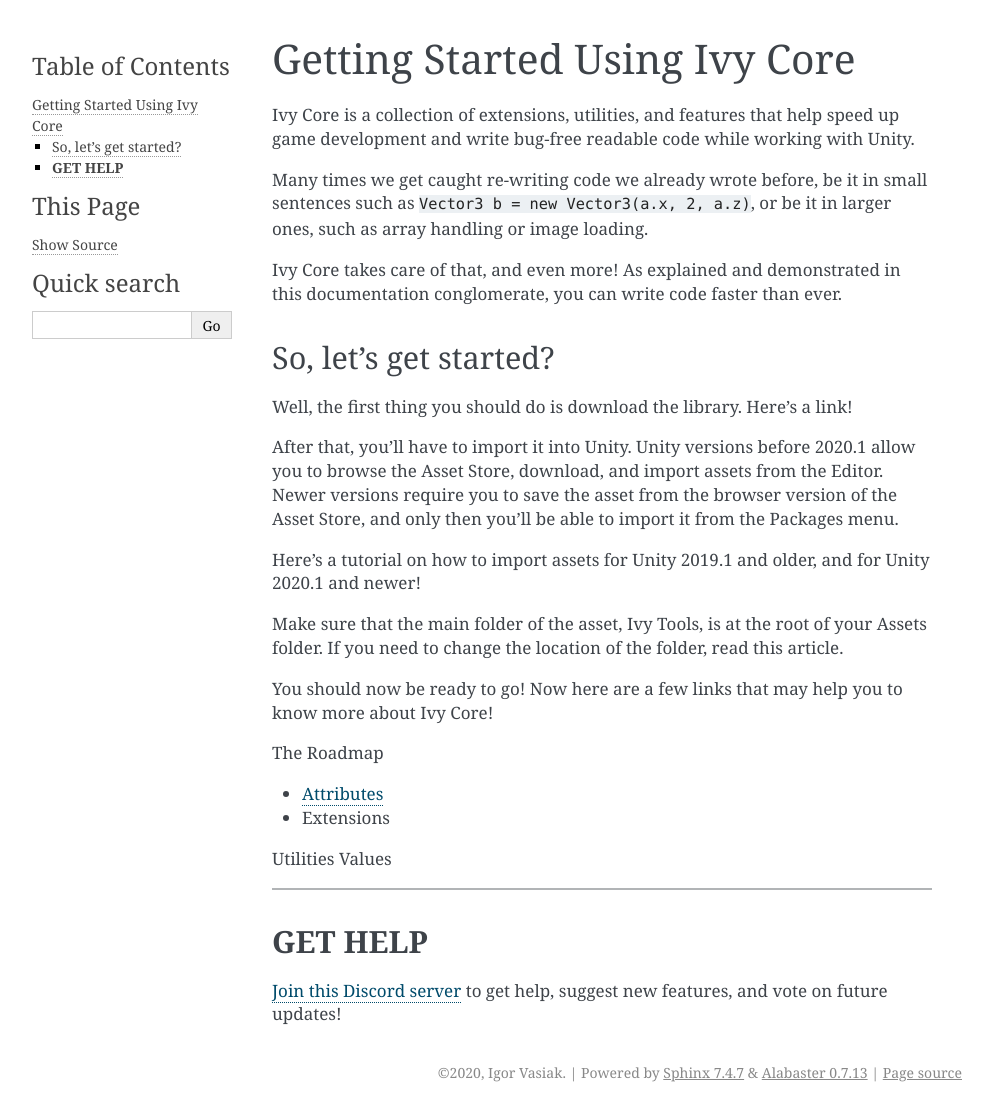
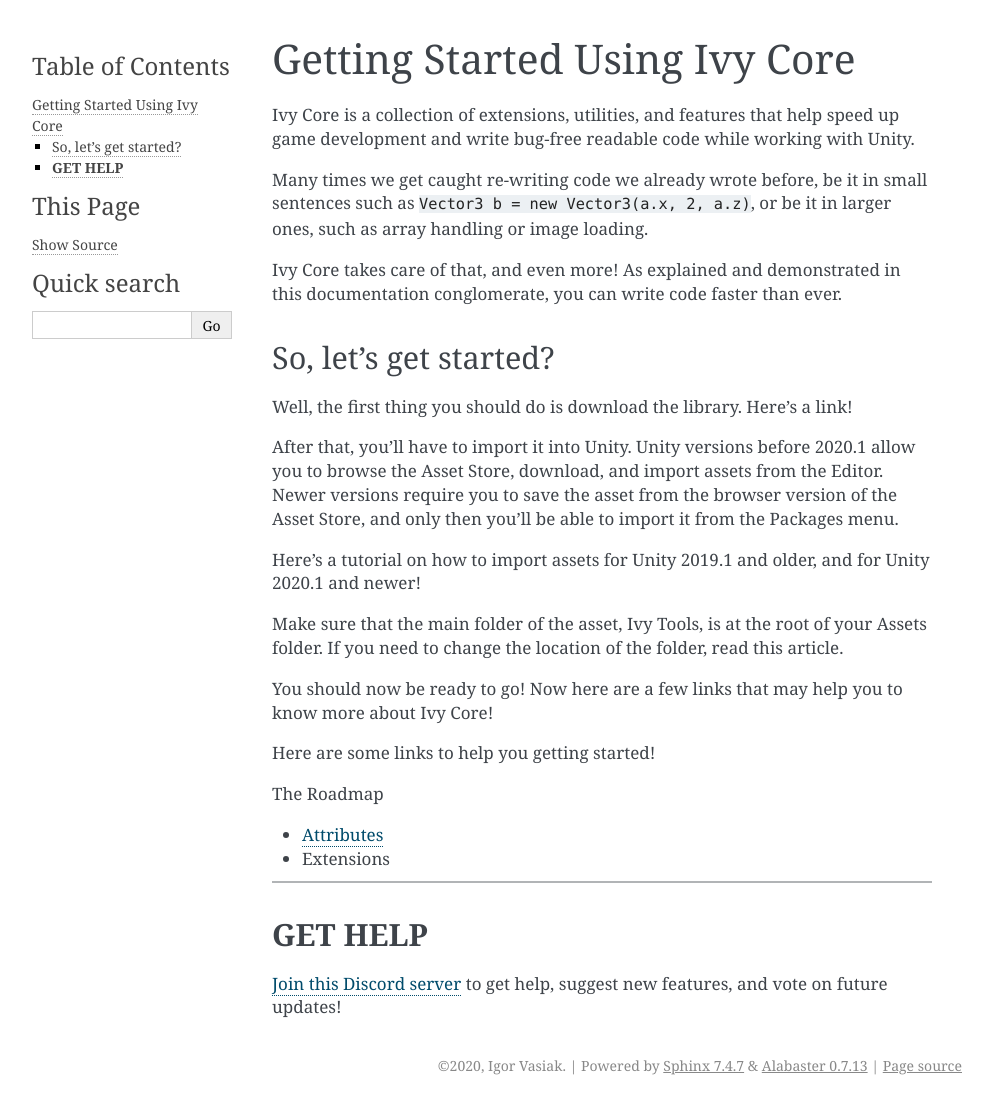
Before and after one commit to igorvasiak/docs-ivycore, a Sphinx documentation site: the page built from docs/pages/getting-started.rst, in a window 1280 px wide. Shown: the whole page, without its empty margins (148-1141 px from the left). Built offline with Sphinx 7.4.7, drawn with Linux system fonts in a browser that asks for light colours.

Commit message:
Update getting-started.rst

```diff
--- a/docs/pages/getting-started.rst
+++ b/docs/pages/getting-started.rst
@@ -21,13 +21,12 @@
 
 You should now be ready to go! Now here are a few links that may help you to know more about Ivy Core!
 
+Here are some links to help you getting started!
+
 The Roadmap
 
 * :ref:`Attributes`
 * :ref:`Extensions <about-extensions>`
-
-Utilities
-Values
 
 ****
 
```
